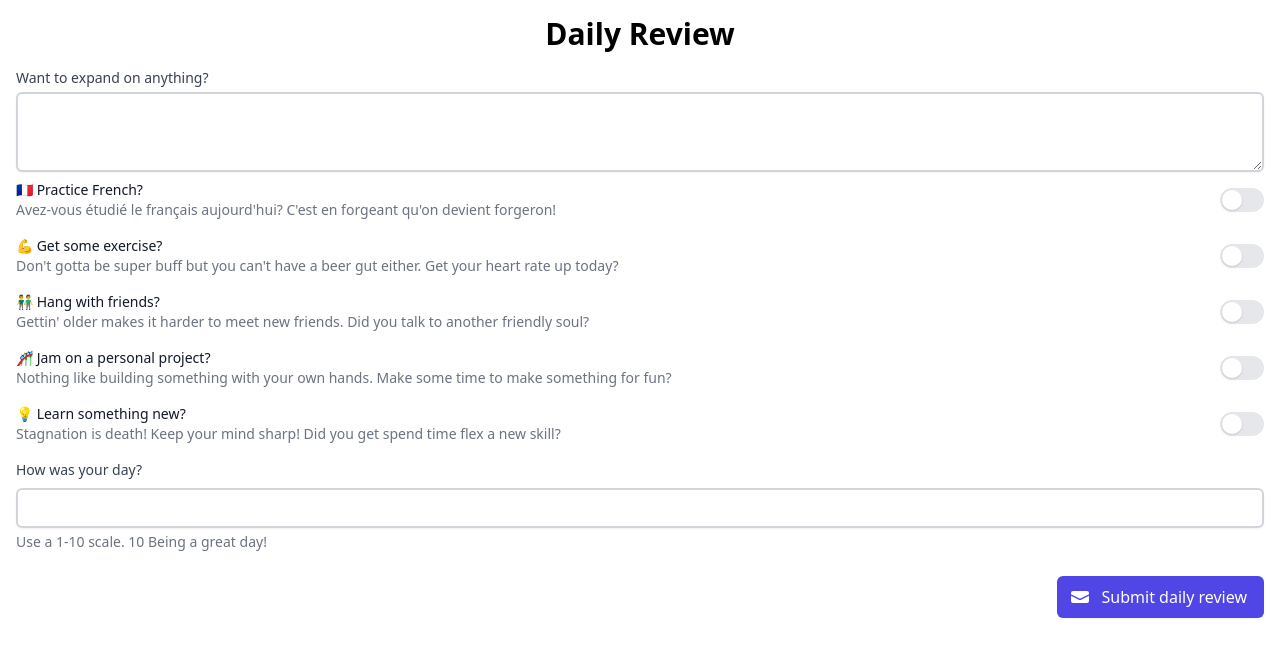
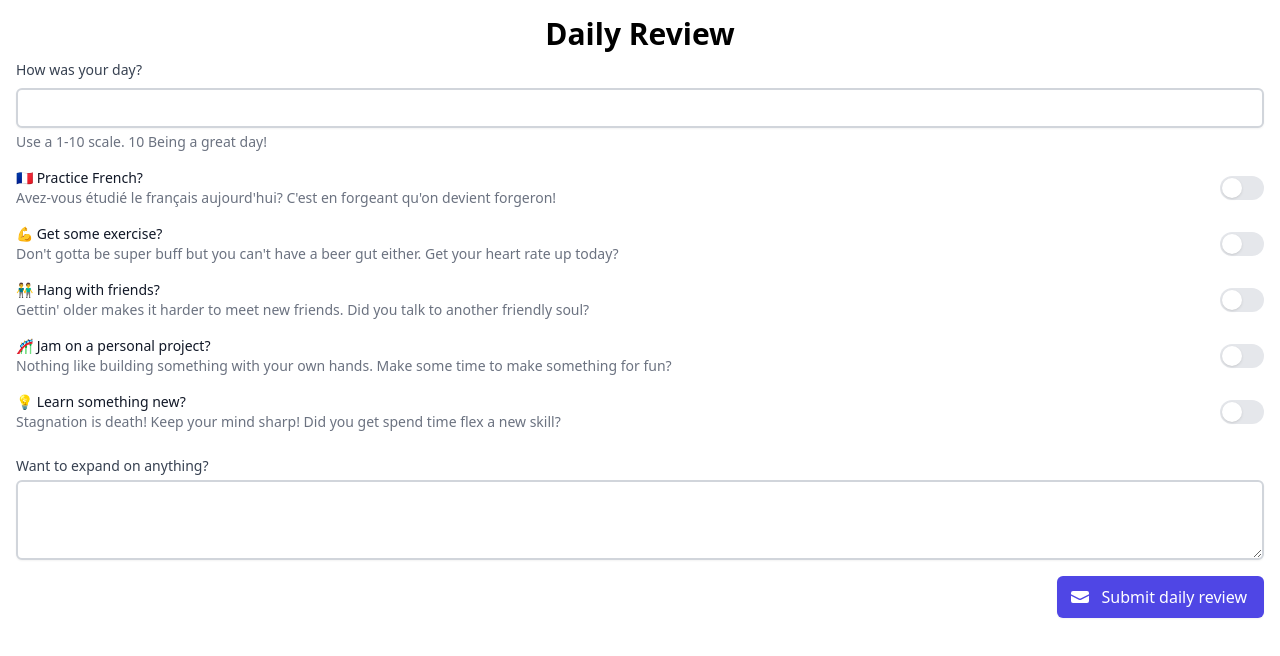
Before and after one commit to RobErskine/bullet-journal-daily-review, a Nuxt app: page / in a window 1280 px wide. Shown: the top 656 px of the page. Built offline with nearby package versions, Linux system fonts and the light colour scheme.

Commit message:
woops wrong input

```diff
--- a/app.vue
+++ b/app.vue
@@ -26,11 +26,10 @@ export default {
           </h1>
         </div>
 
-        <div>
-          <label for="review" class="block mt-4 text-sm font-medium text-gray-700">Want to expand on anything?</label>
-          <div class="mt-1">
-            <textarea rows="3" name="review" id="review" class="block p-2 border-2 w-full rounded-md border-gray-300 shadow-sm focus:border-indigo-500 focus:ring-indigo-500 sm:text-sm" />
-          </div>
+        <div class="block py-2">
+          <label for="numberreview" class="block text-sm font-medium text-gray-700 mb-2">How was your day?</label>
+          <input type="tel" name="numberreview" id="numberreview" class="block p-2 text-center w-full rounded-md border-2 border-gray-300 shadow-sm focus:border-indigo-500 focus:ring-indigo-500 sm:text-sm" aria-describedby="numberreview-description">
+          <p class="mt-1 text-sm text-gray-500" id="numberreview-description">Use a 1-10 scale. 10 Being a great day!</p>
         </div>
 
         <ToggleItem title="🇫🇷 Practice French?" description="Avez-vous étudié le français aujourd'hui? C'est en forgeant qu'on devient forgeron!" name="language" />
@@ -43,10 +42,11 @@ export default {
 
         <ToggleItem title="💡 Learn something new?" description="Stagnation is death! Keep your mind sharp! Did you get spend time flex a new skill?" name="personalproject" />
 
-        <div class="block py-2">
-          <label for="numberreview" class="block text-sm font-medium text-gray-700 mb-2">How was your day?</label>
-          <input type="tel" name="numberreview" id="numberreview" class="block p-2 text-center w-full rounded-md border-2 border-gray-300 shadow-sm focus:border-indigo-500 focus:ring-indigo-500 sm:text-sm" aria-describedby="numberreview-description">
-          <p class="mt-1 text-sm text-gray-500" id="numberreview-description">Use a 1-10 scale. 10 Being a great day!</p>
+        <div>
+          <label for="review" class="block mt-4 text-sm font-medium text-gray-700">Want to expand on anything?</label>
+          <div class="mt-1">
+            <textarea rows="3" name="review" id="review" class="block p-2 border-2 w-full rounded-md border-gray-300 shadow-sm focus:border-indigo-500 focus:ring-indigo-500 sm:text-sm" />
+          </div>
         </div>
 
         <div class="flex w-full align-items-end justify-end">
```
